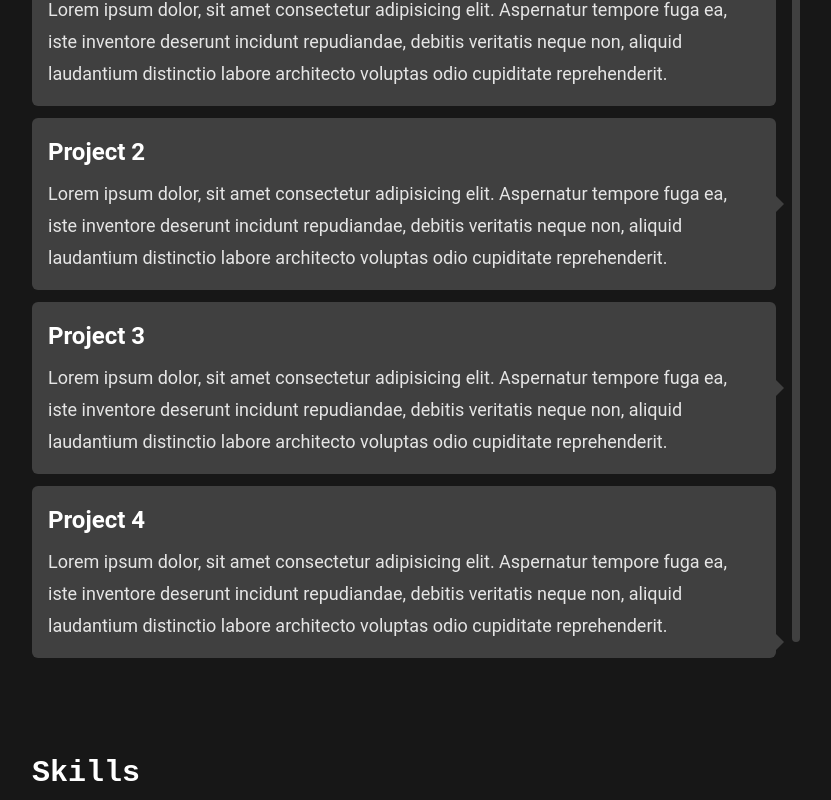
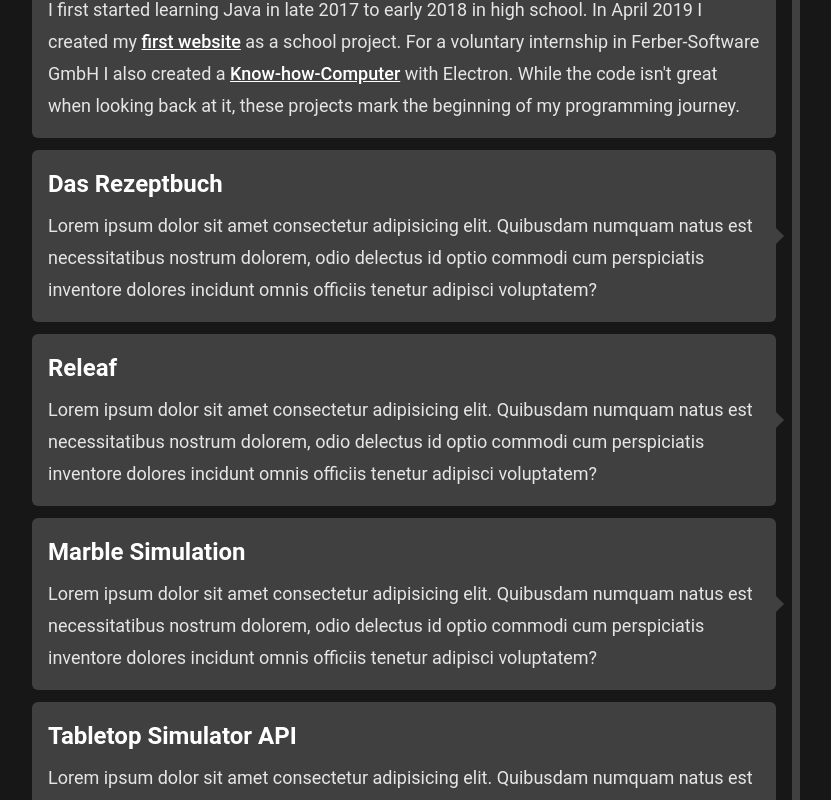
Before and after one commit to LucasOe/portfolio, a React (Vite) app: page / in a window 1280 px wide. Shown: the part 754-1554 px from the top of the page, without its empty margins (160-991 px from the left). Built offline with nearby package versions, Linux system fonts and the light colour scheme.

Commit message:
Edit Projects Component

```diff
--- /dev/null
+++ b/src/components/NewTabLink.tsx
@@ -0,0 +1,16 @@
+type NewTabLink = {
+	link: string;
+	text: string;
+};
+
+export default function Social({ link, text }: NewTabLink) {
+	return (
+		<div className="inline">
+			&nbsp;
+			<a href={link} target="_blank" rel="noreferrer">
+				{text}
+			</a>
+			&nbsp;
+		</div>
+	);
+}
--- a/src/components/Project.tsx
+++ b/src/components/Project.tsx
@@ -1,19 +1,17 @@
 type ProjectProps = {
+	children: React.ReactNode;
 	title: string;
+	link?: string;
 	arrowPosition: number;
 	className?: string;
 };
 
-export default function Project({ title, arrowPosition, className }: ProjectProps) {
+export default function Project({ children, title, arrowPosition, className }: ProjectProps) {
 	return (
 		<div className={`${className} flex transition-transform duration-300 hover:-translate-x-2`}>
-			<div className="rounded-md bg-neutral-700 p-4">
+			<div className="w-full rounded-md bg-neutral-700 p-4">
 				<h3 className="m-0 mb-2">{title}</h3>
-				<p className="m-0">
-					Lorem ipsum dolor, sit amet consectetur adipisicing elit. Aspernatur tempore fuga ea, iste inventore
-					deserunt incidunt repudiandae, debitis veritatis neque non, aliquid laudantium distinctio labore
-					architecto voluptas odio cupiditate reprehenderit.
-				</p>
+				<p className="m-0">{children}</p>
 			</div>
 			{/*Arrow*/}
 			<div className="hidden h-full py-2 sm:flex">
--- a/src/pages/Home.tsx
+++ b/src/pages/Home.tsx
@@ -1,5 +1,6 @@
 import { faGithub, faTwitter } from "@fortawesome/free-brands-svg-icons";
 import { faEnvelope } from "@fortawesome/free-solid-svg-icons";
+import NewTabLink from "../components/NewTabLink";
 import Project from "../components/Project";
 import Social from "../components/Social";
 import Timeline from "../components/Timeline";
@@ -25,13 +26,65 @@ export default function Home() {
 						<Social icon={faGithub} link="https://github.com/LucasOe" newtab />
 						<Social icon={faEnvelope} link="mailto:lucas.oelker@gmx.de" />
 					</div>
-					<h2 className="mt-24 font-mono">Projects</h2>
-					<Timeline unixBegin={1483225200} unixEnd={1673910000}>
+					<h2 className="mt-24 font-mono">Project Timeline</h2>
+					<Timeline unixBegin={1554069600} unixEnd={1673910000}>
 						<div className="flex grow flex-col gap-3">
-							<Project title="Project 1" arrowPosition={0} className="" />
-							<Project title="Project 2" arrowPosition={50} className="" />
-							<Project title="Project 3" arrowPosition={50} className="" />
-							<Project title="Project 4" arrowPosition={100} className="" />
+							<Project
+								title='System.out.println("Hello, World!");'
+								arrowPosition={0}
+								className="mb-[0px]"
+							>
+								I first started learning Java in late 2017 to early 2018 in high school. In April 2019 I
+								created my
+								<NewTabLink link="https://github.com/LucasOe/gameshop" text="first website" />
+								as a school project. For a voluntary internship in Ferber-Software GmbH I also created a
+								<NewTabLink
+									link="https://github.com/LucasOe/streichholzrechner"
+									text="Know-how-Computer"
+								/>
+								with Electron. While the code isn&apos;t great when looking back at it, these projects
+								mark the beginning of my programming journey.
+							</Project>
+							<Project
+								title="Das Rezeptbuch"
+								link="https://github.com/LucasOe/das-rezeptbuch"
+								arrowPosition={50}
+								className="mb-[0px]"
+							>
+								Lorem ipsum dolor sit amet consectetur adipisicing elit. Quibusdam numquam natus est
+								necessitatibus nostrum dolorem, odio delectus id optio commodi cum perspiciatis
+								inventore dolores incidunt omnis officiis tenetur adipisci voluptatem?
+							</Project>
+							<Project
+								title="Releaf"
+								link="https://github.com/LucasOe/releaf"
+								arrowPosition={50}
+								className="mb-[0px]"
+							>
+								Lorem ipsum dolor sit amet consectetur adipisicing elit. Quibusdam numquam natus est
+								necessitatibus nostrum dolorem, odio delectus id optio commodi cum perspiciatis
+								inventore dolores incidunt omnis officiis tenetur adipisci voluptatem?
+							</Project>
+							<Project
+								title="Marble Simulation"
+								link="https://github.com/LucasOe/marble-simulation"
+								arrowPosition={50}
+								className="mb-[0px]"
+							>
+								Lorem ipsum dolor sit amet consectetur adipisicing elit. Quibusdam numquam natus est
+								necessitatibus nostrum dolorem, odio delectus id optio commodi cum perspiciatis
+								inventore dolores incidunt omnis officiis tenetur adipisci voluptatem?
+							</Project>
+							<Project
+								title="Tabletop Simulator API"
+								link="https://github.com/LucasOe/tts-external-api"
+								arrowPosition={100}
+								className="mb-[0px]"
+							>
+								Lorem ipsum dolor sit amet consectetur adipisicing elit. Quibusdam numquam natus est
+								necessitatibus nostrum dolorem, odio delectus id optio commodi cum perspiciatis
+								inventore dolores incidunt omnis officiis tenetur adipisci voluptatem?
+							</Project>
 						</div>
 					</Timeline>
 					<h2 className="mt-24 font-mono">Skills</h2>
```
